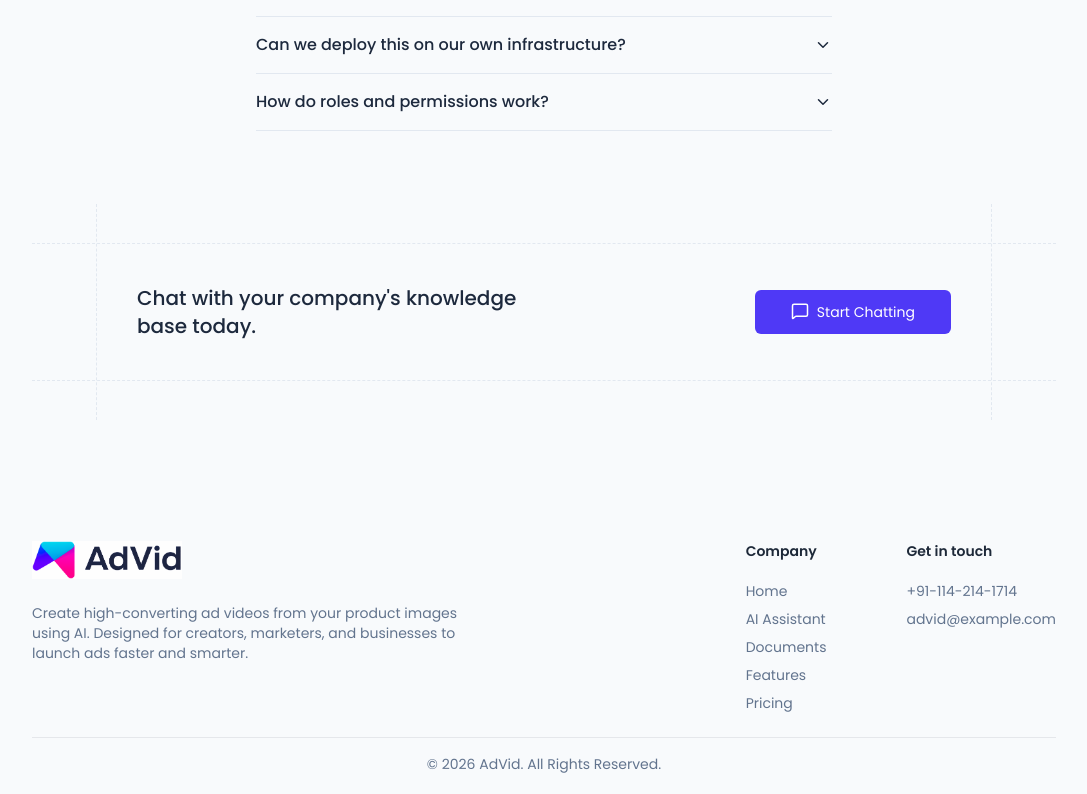
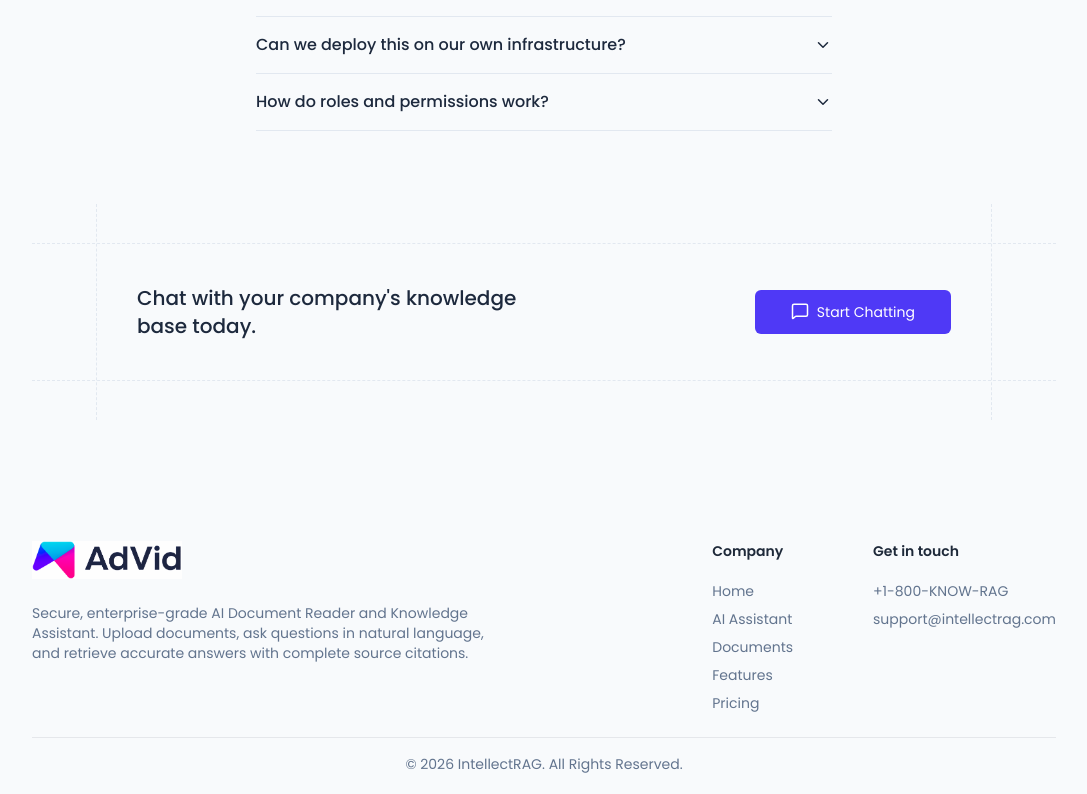
Before and after one commit to sankalp-singh-07/AdVid, a React (Vite) app in the folder Frontend/: page / in a window 1280 px wide. Shown: the part 4824-5618 px from the top of the page, without its empty margins (96-1183 px from the left). Built offline with nearby package versions, Linux system fonts and the light colour scheme.

Commit message:
update platform identity to IntellectRAG and restructure subscription plans to document-based limits

```diff
--- a/Frontend/src/components/Footer.jsx
+++ b/Frontend/src/components/Footer.jsx
@@ -28,9 +28,8 @@ export default function Footer() {
                     </Link>
 
                     <p className="mt-6">
-                        Create high-converting ad videos from your product images using AI.
-                        Designed for creators, marketers, and businesses to launch ads
-                        faster and smarter.
+                        Secure, enterprise-grade AI Document Reader and Knowledge Assistant.
+                        Upload documents, ask questions in natural language, and retrieve accurate answers with complete source citations.
                     </p>
                 </div>
 
@@ -67,8 +66,8 @@ export default function Footer() {
                         </h2>
 
                         <div className="space-y-2">
-                            <p>+91-114-214-1714</p>
-                            <p>advid@example.com</p>
+                            <p>+1-800-KNOW-RAG</p>
+                            <p>support@intellectrag.com</p>
                         </div>
                     </div>
 
@@ -86,7 +85,7 @@ export default function Footer() {
                         })
                     }
                 >
-                    AdVid
+                    IntellectRAG
                 </Link>. All Rights Reserved.
             </p>
         </footer>
```
Also changed, not shown: 1 other file (tests, documents, lock files or other folders).
